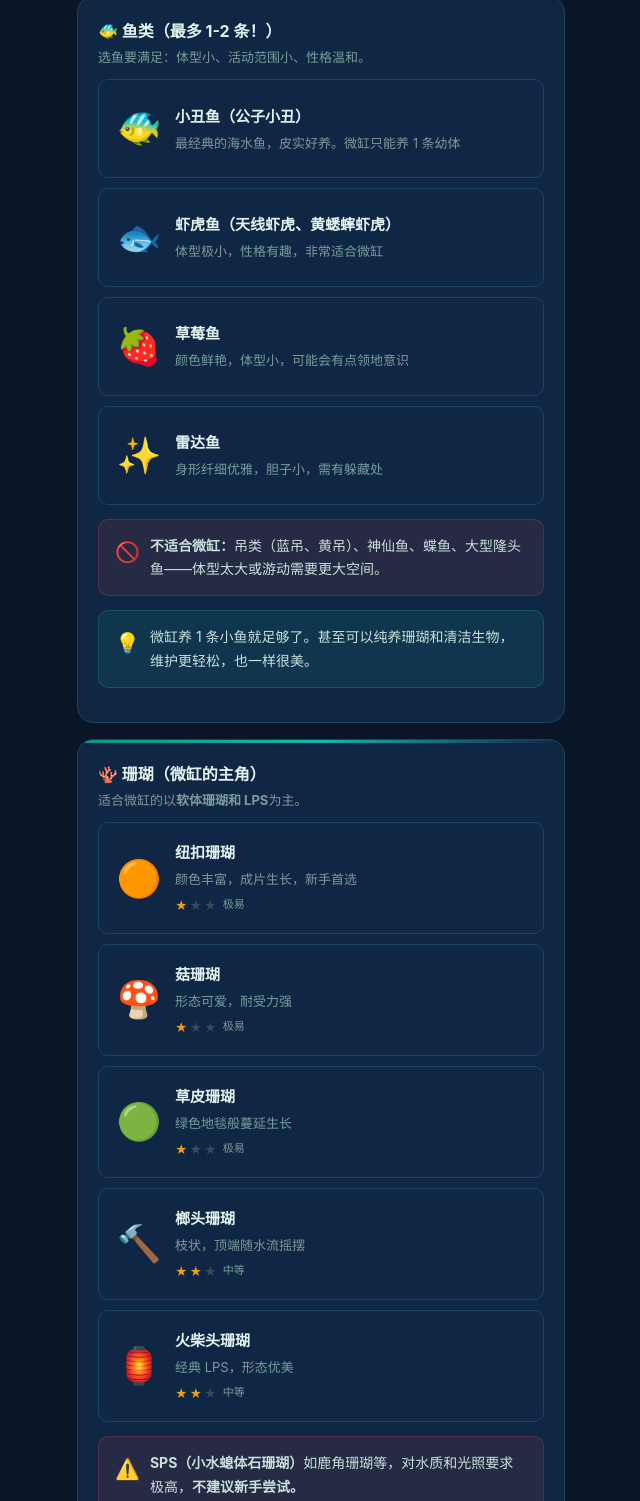
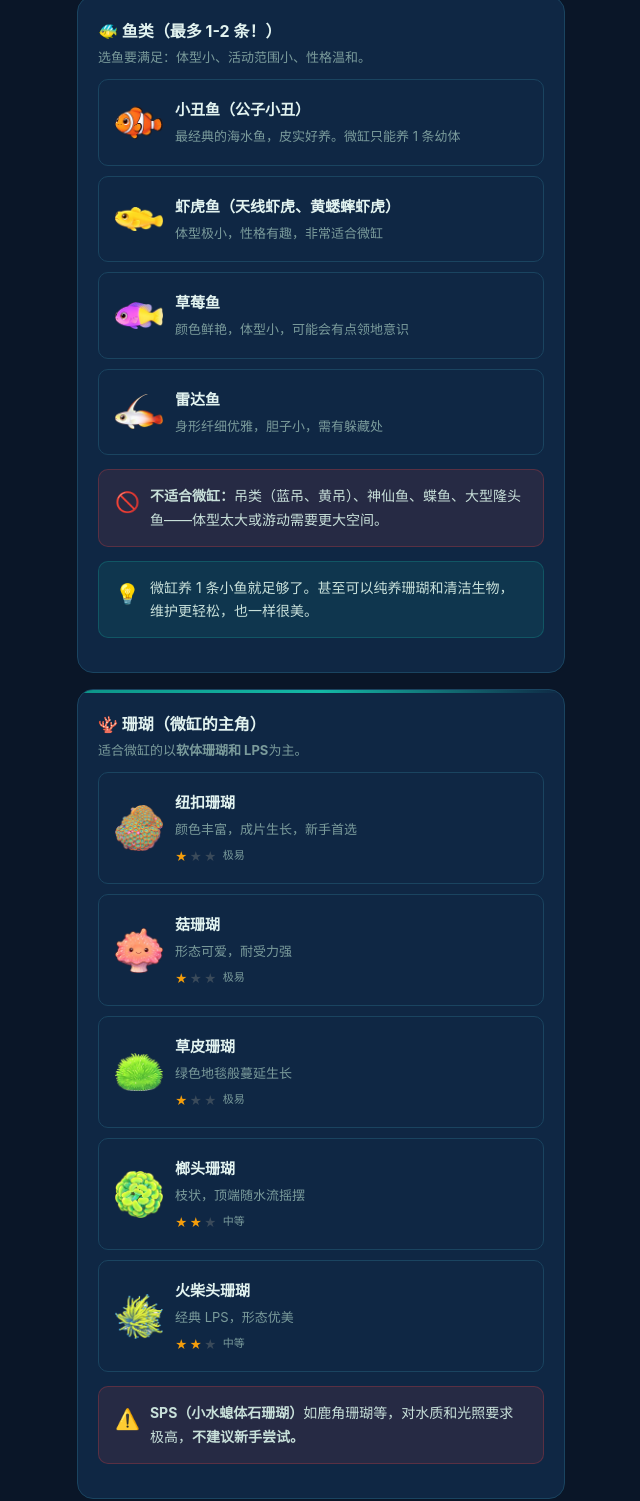
Before and after one commit to 1705712674-ux/xiaohaigang-guide, a plain HTML site: page index.html in a window 1280 px wide. Shown: the part 8946-10447 px from the top of the page, without its empty margins (319-959 px from the left). Drawn offline with Linux system fonts and the light colour scheme.

Commit message:
feat: 生物选择指南12个emoji替换为Q版图标

```diff
--- a/index.html
+++ b/index.html
@@ -300,6 +300,10 @@
   .creature-emoji {
     font-size: 36px; flex-shrink: 0;
     width: 48px; text-align: center;
+  }
+  .creature-icon {
+    width: 48px; height: 48px; object-fit: contain;
+    flex-shrink: 0;
   }
   .creature-info { flex: 1; }
   .creature-info .name { font-weight: 600; color: var(--white); font-size: 15px; }
@@ -887,28 +891,28 @@
     <p style="font-size:13px;color:var(--text-dim);margin-bottom:10px;">选鱼要满足：体型小、活动范围小、性格温和。</p>
 
     <div class="creature-card">
-      <span class="creature-emoji">🐠</span>
+      <img class="creature-icon" src="icons/clownfish.png" alt="小丑鱼">
       <div class="creature-info">
         <p class="name">小丑鱼（公子小丑）</p>
         <p class="desc">最经典的海水鱼，皮实好养。微缸只能养 1 条幼体</p>
       </div>
     </div>
     <div class="creature-card">
-      <span class="creature-emoji">🐟</span>
+      <img class="creature-icon" src="icons/yellowgoby.png" alt="黄蟋蟀虾虎">
       <div class="creature-info">
         <p class="name">虾虎鱼（天线虾虎、黄蟋蟀虾虎）</p>
         <p class="desc">体型极小，性格有趣，非常适合微缸</p>
       </div>
     </div>
     <div class="creature-card">
-      <span class="creature-emoji">🍓</span>
+      <img class="creature-icon" src="icons/strawberry.png" alt="双色草莓">
       <div class="creature-info">
         <p class="name">草莓鱼</p>
         <p class="desc">颜色鲜艳，体型小，可能会有点领地意识</p>
       </div>
     </div>
     <div class="creature-card">
-      <span class="creature-emoji">✨</span>
+      <img class="creature-icon" src="icons/dartfish.png" alt="红雷达">
       <div class="creature-info">
         <p class="name">雷达鱼</p>
         <p class="desc">身形纤细优雅，胆子小，需有躲藏处</p>
@@ -931,7 +935,7 @@
     <p style="font-size:13px;color:var(--text-dim);margin-bottom:10px;">适合微缸的以<strong>软体珊瑚和 LPS</strong>为主。</p>
 
     <div class="creature-card">
-      <span class="creature-emoji">🟠</span>
+      <img class="creature-icon" src="icons/button.png" alt="纽扣珊瑚">
       <div class="creature-info">
         <p class="name">纽扣珊瑚</p>
         <p class="desc">颜色丰富，成片生长，新手首选</p>
@@ -939,7 +943,7 @@
       </div>
     </div>
     <div class="creature-card">
-      <span class="creature-emoji">🍄</span>
+      <img class="creature-icon" src="icons/mushroom.png" alt="菇珊瑚">
       <div class="creature-info">
         <p class="name">菇珊瑚</p>
         <p class="desc">形态可爱，耐受力强</p>
@@ -947,7 +951,7 @@
       </div>
     </div>
     <div class="creature-card">
-      <span class="creature-emoji">🟢</span>
+      <img class="creature-icon" src="icons/grass.png" alt="草皮珊瑚">
       <div class="creature-info">
         <p class="name">草皮珊瑚</p>
         <p class="desc">绿色地毯般蔓延生长</p>
@@ -955,7 +959,7 @@
       </div>
     </div>
     <div class="creature-card">
-      <span class="creature-emoji">🔨</span>
+      <img class="creature-icon" src="icons/hammer.png" alt="榔头珊瑚">
       <div class="creature-info">
         <p class="name">榔头珊瑚</p>
         <p class="desc">枝状，顶端随水流摇摆</p>
@@ -963,7 +967,7 @@
       </div>
     </div>
     <div class="creature-card">
-      <span class="creature-emoji">🏮</span>
+      <img class="creature-icon" src="icons/frogspawn.png" alt="火柴头珊瑚">
       <div class="creature-info">
         <p class="name">火柴头珊瑚</p>
         <p class="desc">经典 LPS，形态优美</p>
@@ -981,21 +985,21 @@
   <div class="card">
     <h3 style="color:var(--white);font-size:16px;">🦀 清洁生物（开缸功臣）</h3>
     <div class="creature-card">
-      <span class="creature-emoji">🐌</span>
+      <img class="creature-icon" src="icons/snail.png" alt="牛眼螺">
       <div class="creature-info">
         <p class="name">食藻螺（牛眼螺）</p>
         <p class="desc">吃缸壁和石头上的藻类</p>
       </div>
     </div>
     <div class="creature-card">
-      <span class="creature-emoji">🦀</span>
+      <img class="creature-icon" src="icons/hermit.png" alt="蓝脚寄居蟹">
       <div class="creature-info">
         <p class="name">寄居蟹（蓝脚/红脚）</p>
         <p class="desc">吃残饵和藻类，有趣好看</p>
       </div>
     </div>
     <div class="creature-card">
-      <span class="creature-emoji">🦐</span>
+      <img class="creature-icon" src="icons/shrimp.png" alt="火焰虾">
       <div class="creature-info">
         <p class="name">清洁虾（美人虾、火焰虾）</p>
         <p class="desc">观赏性强，会清理残饵</p>
```
